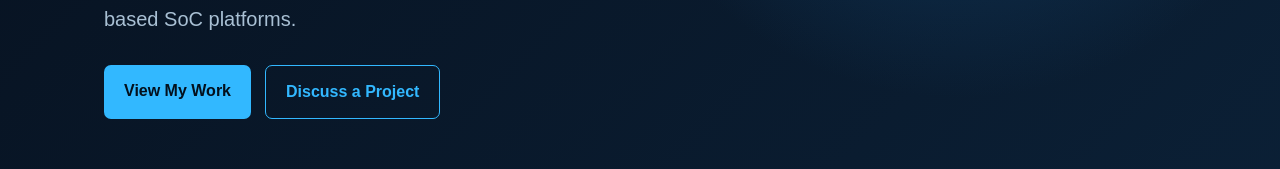
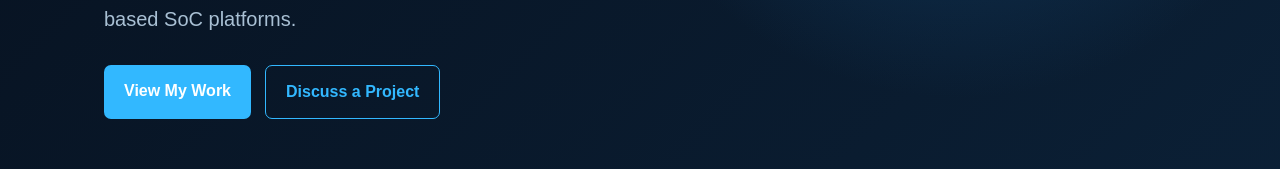
Before and after one commit to ShirishaJamma/SJ, a plain HTML site: page index.html in a window 1280 px wide. Shown: the part 456-625 px from the top of the page. Drawn offline with Linux system fonts and the light colour scheme.

Commit message:
Change button text color to white in index.html

```diff
--- a/index.html
+++ b/index.html
@@ -11,7 +11,7 @@ nav{position:sticky;top:0;background:#07111fee;border-bottom:1px solid var(--lin
 .nav{max-width:1120px;margin:auto;padding:16px 24px;display:flex;justify-content:space-between;align-items:center}.brand{font-weight:700}.brand span{color:var(--blue)}
 .nav a{color:var(--muted);text-decoration:none;margin-left:18px;font-size:14px}
 .hero{min-height:630px;display:grid;place-items:center;background:radial-gradient(circle at 75% 20%,#123e65 0,transparent 34%),linear-gradient(135deg,#07111f,#0b2036)}
-.wrap{max-width:1120px;margin:auto;padding:80px 24px}.hero .wrap{width:100%}.tag{color:var(--blue);font-weight:bold;letter-spacing:1px;text-transform:uppercase}.hero h1{font-size:clamp(42px,7vw,78px);line-height:1.05;margin:14px 0}.hero p{max-width:720px;color:var(--muted);font-size:20px}.buttons{display:flex;gap:14px;flex-wrap:wrap;margin-top:30px}.btn{display:inline-block;padding:13px 20px;border-radius:7px;text-decoration:none;font-weight:bold}.primary{background:var(--blue);color:#03101d}.secondary{border:1px solid var(--blue);color:var(--blue)}
+.wrap{max-width:1120px;margin:auto;padding:80px 24px}.hero .wrap{width:100%}.tag{color:var(--blue);font-weight:bold;letter-spacing:1px;text-transform:uppercase}.hero h1{font-size:clamp(42px,7vw,78px);line-height:1.05;margin:14px 0}.hero p{max-width:720px;color:var(--muted);font-size:20px}.buttons{display:flex;gap:14px;flex-wrap:wrap;margin-top:30px}.btn{display:inline-block;padding:13px 20px;border-radius:7px;text-decoration:none;font-weight:bold}.primary{background:var(--blue);color:white}.secondary{border:1px solid var(--blue);color:var(--blue)}
 section{border-top:1px solid var(--line)}h2{font-size:32px;margin:0 0 10px} .lead{color:var(--muted);max-width:850px}.grid{display:grid;grid-template-columns:repeat(3,1fr);gap:18px;margin-top:28px}.card{background:var(--panel);border:1px solid var(--line);border-radius:10px;padding:22px}.card h3{margin-top:0;color:#fff}.card p,.card li{color:var(--muted)}.card ul{padding-left:18px}.two{grid-template-columns:repeat(2,1fr)}.skill{display:inline-block;background:#102b44;border:1px solid #235273;color:#c9eaff;padding:7px 10px;margin:5px;border-radius:5px;font-size:14px}.contact{background:#0a192a}.contact a{color:var(--blue);text-decoration:none}.note{font-size:13px;color:var(--muted)}footer{text-align:center;padding:25px;color:var(--muted);font-size:14px}
 @media(max-width:760px){.grid,.two{grid-template-columns:1fr}.nav a{display:none}.wrap{padding:58px 20px}.hero{min-height:560px}}
 </style>
```
